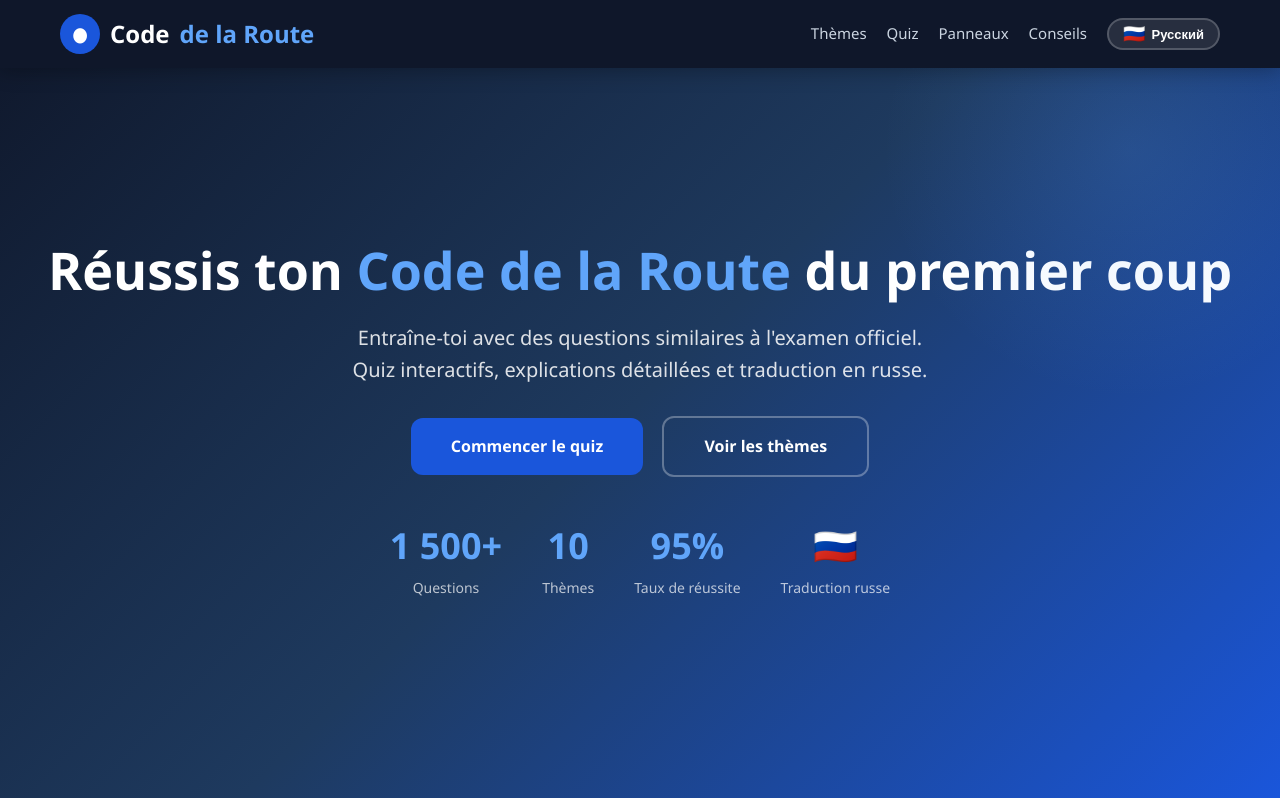
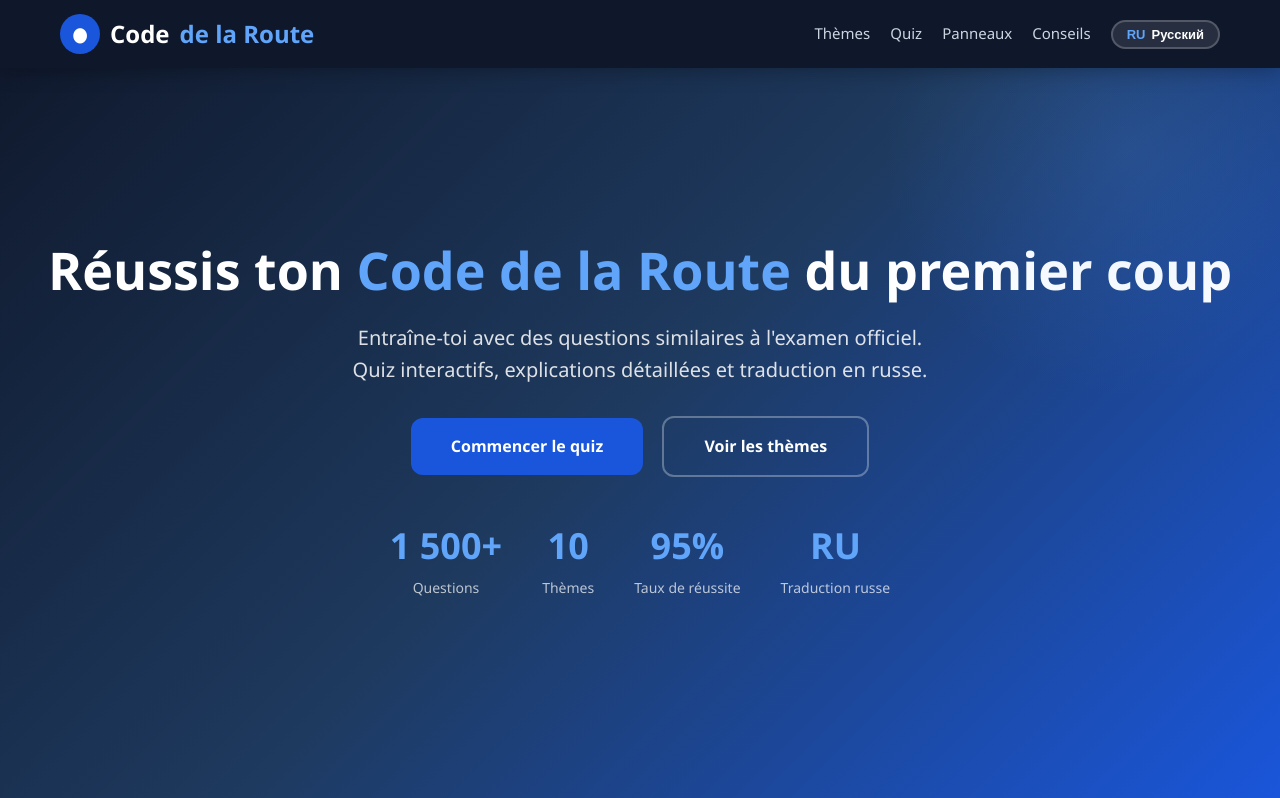
Before and after one commit to braxno-dotcom/pdd-test, a plain HTML site: page index.html in a window 1280 px wide. Shown: the top 798 px of the page. Drawn offline with Linux system fonts and the light colour scheme.

Commit message:
Убран российский флаг, заменён на текст RU
Co-Authored-By: Claude Opus 4.6 <noreply@anthropic.com>

```diff
--- a/index.html
+++ b/index.html
@@ -734,7 +734,7 @@
         <li><a href="#tips">Conseils</a></li>
         <li>
           <button class="lang-toggle" id="langToggle" onclick="toggleLang()">
-            <span class="lang-flag">&#127479;&#127482;</span>
+            <span class="lang-flag" style="font-size:13px;font-weight:800;color:#60a5fa;">RU</span>
             <span id="langLabel">Русский</span>
           </button>
         </li>
@@ -757,7 +757,7 @@
         <div><strong>1 500+</strong><span>Questions</span></div>
         <div><strong>10</strong><span>Thèmes</span></div>
         <div><strong>95%</strong><span>Taux de réussite</span></div>
-        <div><strong>&#127479;&#127482;</strong><span>Traduction russe</span></div>
+        <div><strong>RU</strong><span>Traduction russe</span></div>
       </div>
     </div>
   </section>
```
